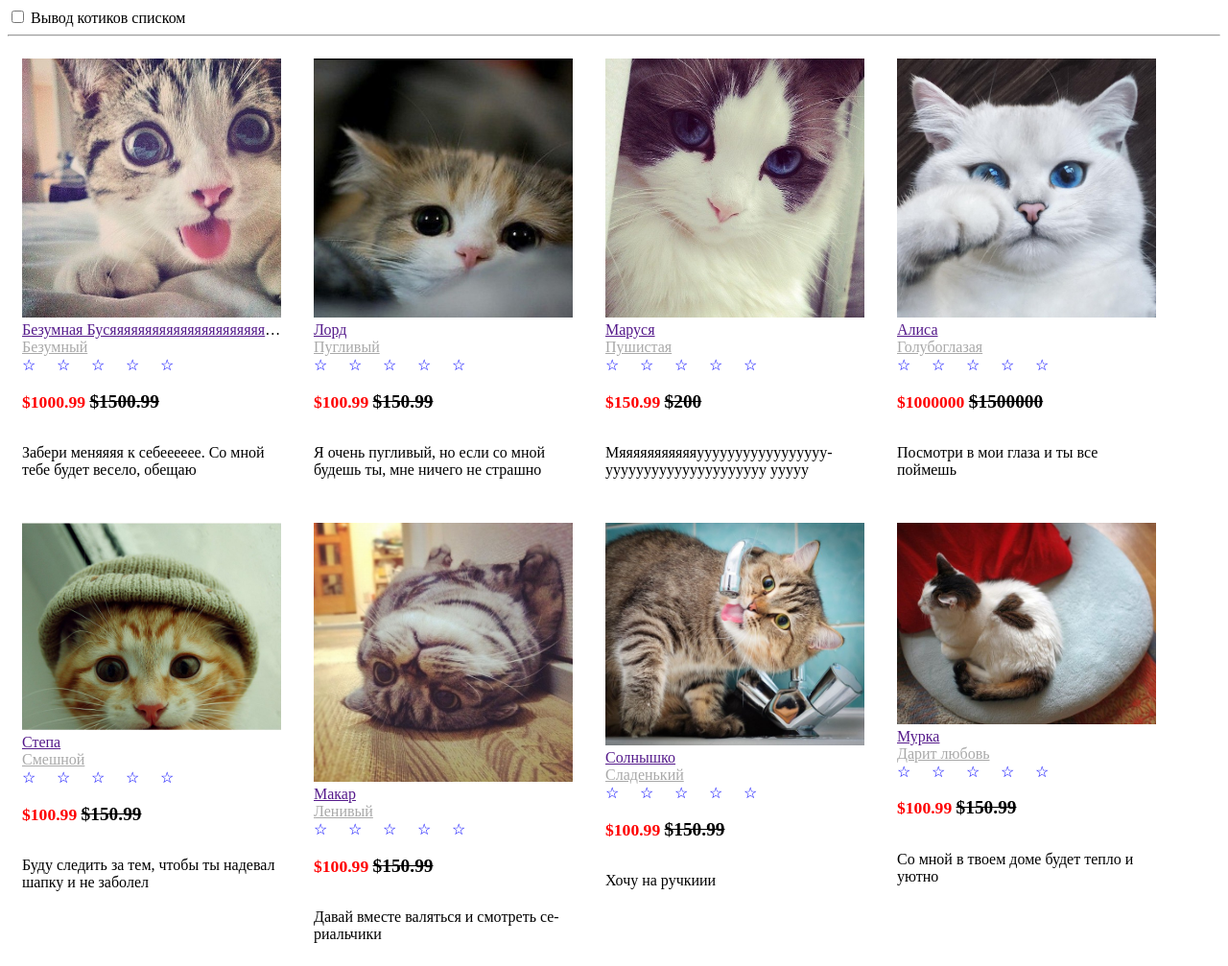
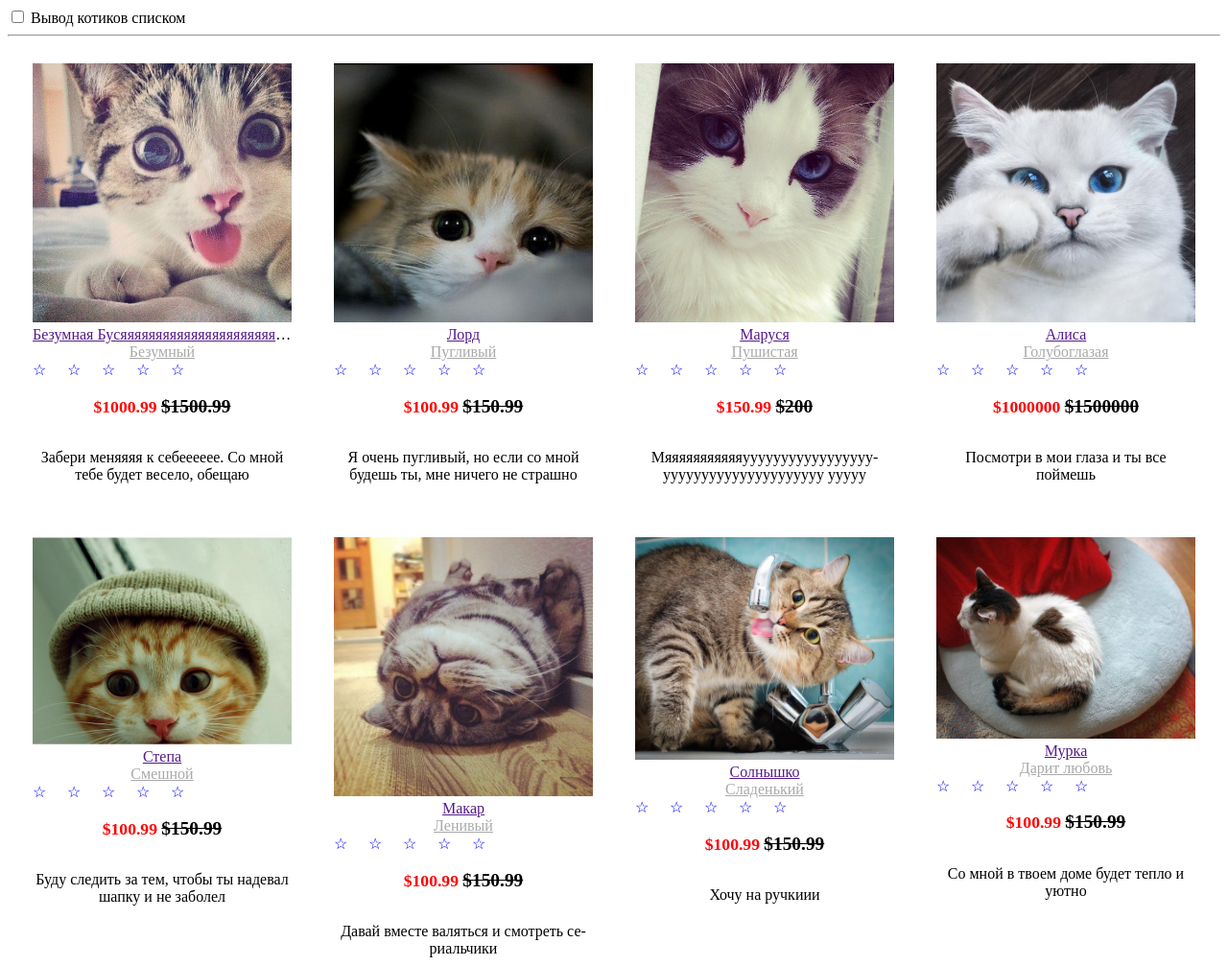
Before and after one commit to urfu-2016/markup-task-5, a plain HTML site: page index.html in a window 1280 px wide. Shown: the top 1007 px of the page at 96% size. Drawn offline with Linux system fonts and the light colour scheme.

Commit message:
Замечания

```diff
--- a/index.css
+++ b/index.css
@@ -1,6 +1,11 @@
+main
+{
+    text-align: center;
+}
+
 .item
 {
-    margin: 10px;
+    margin: 15px;
     padding: 5px;
     display: inline-block;
     vertical-align: top;
```
